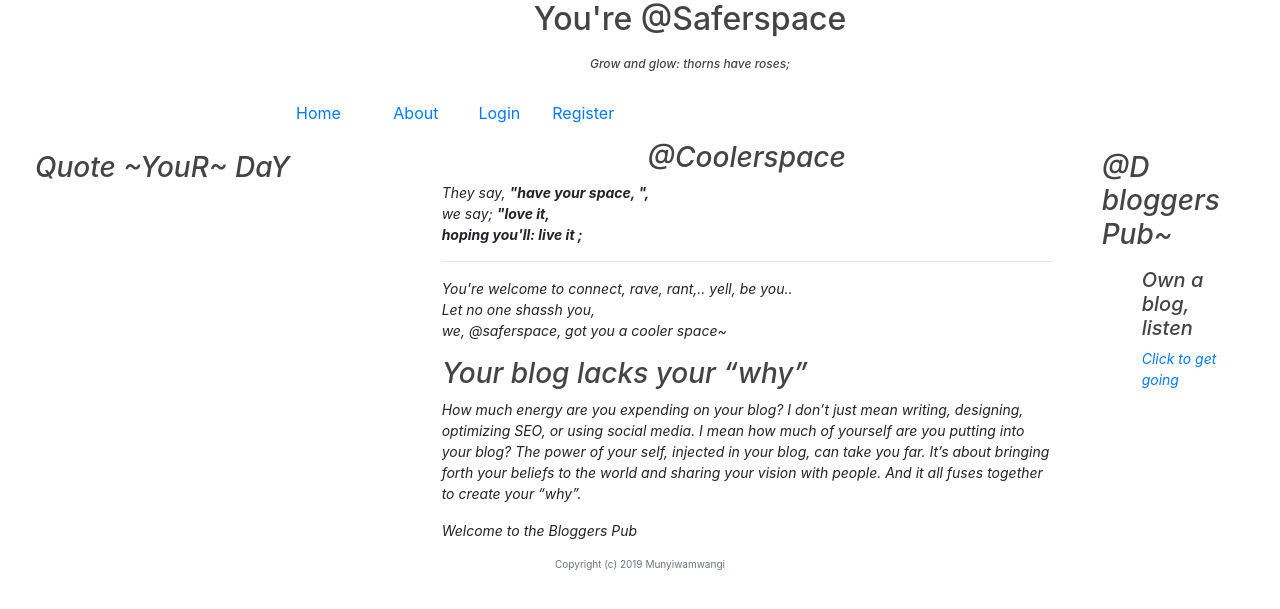
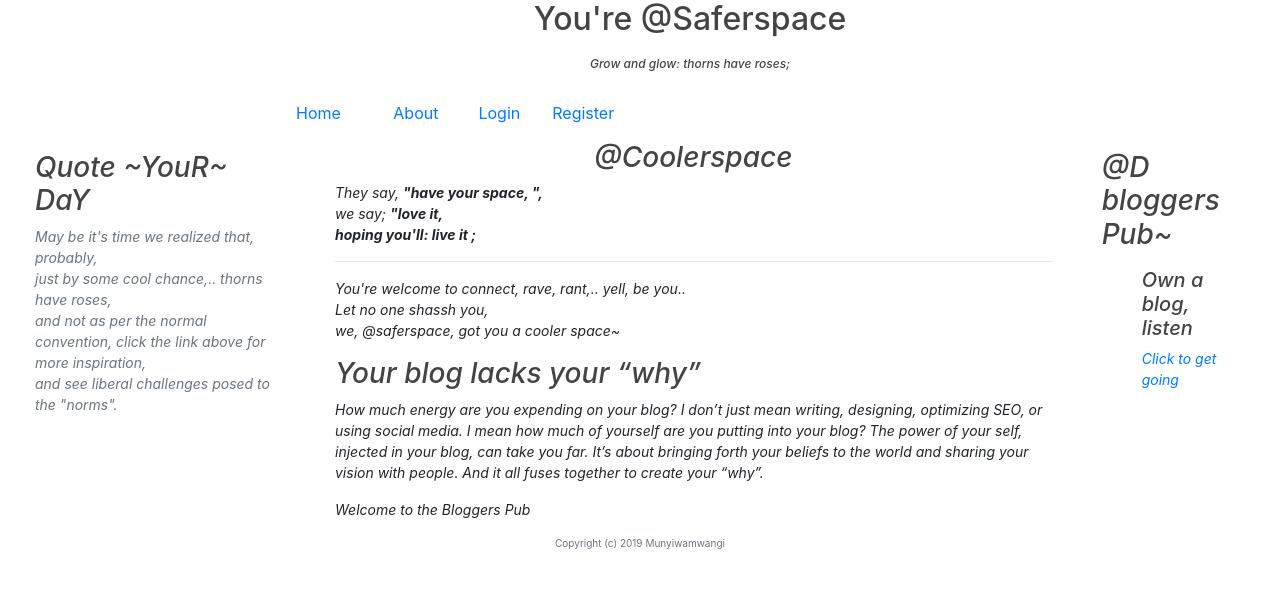
Before and after one commit to Munyiwamwangi/careHubblog, a Flask app: page /about in a window 1280 px wide. Shown: the top 609 px of the page. Run offline with Flask 2, Linux system fonts and the light colour scheme; some libraries are stand-ins or nearby versions.

Commit message:
add content to layout, quotes worked

```diff
--- a/app/main/routes.py
+++ b/app/main/routes.py
@@ -1,6 +1,7 @@
 from flask import render_template, request, Blueprint, redirect
 from app.models import Post, Review, User
 import json
+import requests
 #initlialize blueprint
 main = Blueprint('main',__name__)
 
@@ -9,8 +10,7 @@ main = Blueprint('main',__name__)
 @main.route("/home")
 def home():
 
-	# random = requests.get('http://quotes.stormconsultancy.co.uk/random.json').json()
-	# return render_template('layout.html', random=random)
+
 	#PAGINATION
 	page = request.args.get('page', 1, type = int)
 	posts = Post.query.order_by(Post.date_posted.desc()).paginate(page = page, per_page = 5)
@@ -21,3 +21,10 @@ def home():
 @main.route("/about")
 def about():
 	return render_template ('about.html', title='About')
+
+
+
+@main.route("/quotes")
+def quotes():
+	random = requests.get('http://quotes.stormconsultancy.co.uk/random.json').json()
+	return render_template('index.html', random=random)
--- a/app/templates/layout.html
+++ b/app/templates/layout.html
@@ -52,17 +52,20 @@
 	</header>
 <main role="main">
 	<div class="row">
-		<div class="col-sm-4">
+		<div class="col-sm-3">
 			<div class="content-section" style="font-size: 14px; font-style: italic;">
-				<a href="{{url_for('main.home')}} ">
+				<a href="{{url_for('main.quotes')}} ">
 					<h3>Quote ~YouR~ DaY</h3>
 				</a>
 				<p class="text-muted">
+					May be it's time we realized that, probably, <br>
+					just by some cool chance,.. thorns have roses, <br> and not as per the normal convention,</b>
+					 click the link above for more inspiration,<br> and see liberal challenges posed to the "norms".
 
 				</p>
 			</div>
 		</div>
-		<div class="col-sm-6" style="font-size: 14px; font-style: italic;">
+		<div class="col-sm-7" style="font-size: 14px; font-style: italic;">
 			{% with messages = get_flashed_messages(with_categories=true) %}
 			{% if messages %}
 			{% for category, message in messages %}
```
